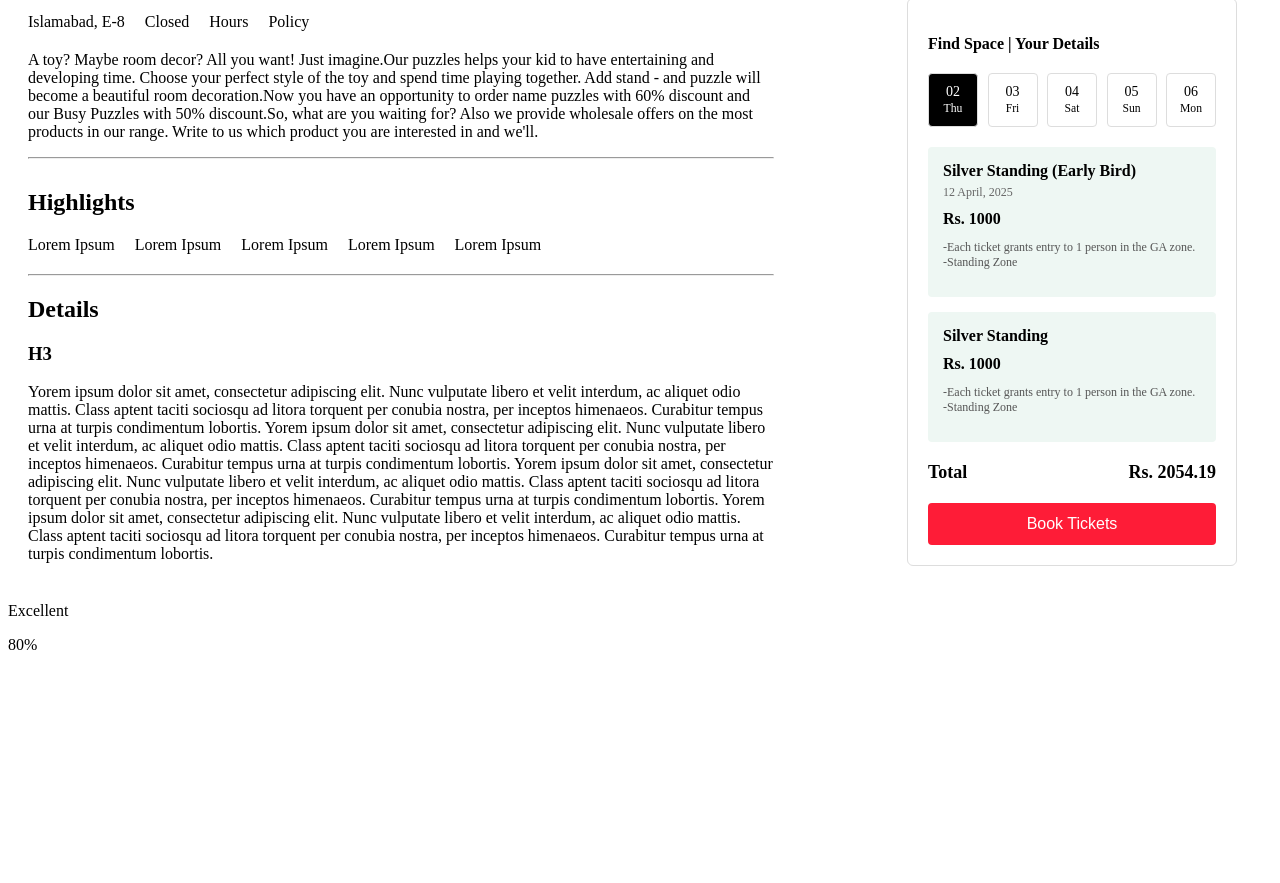
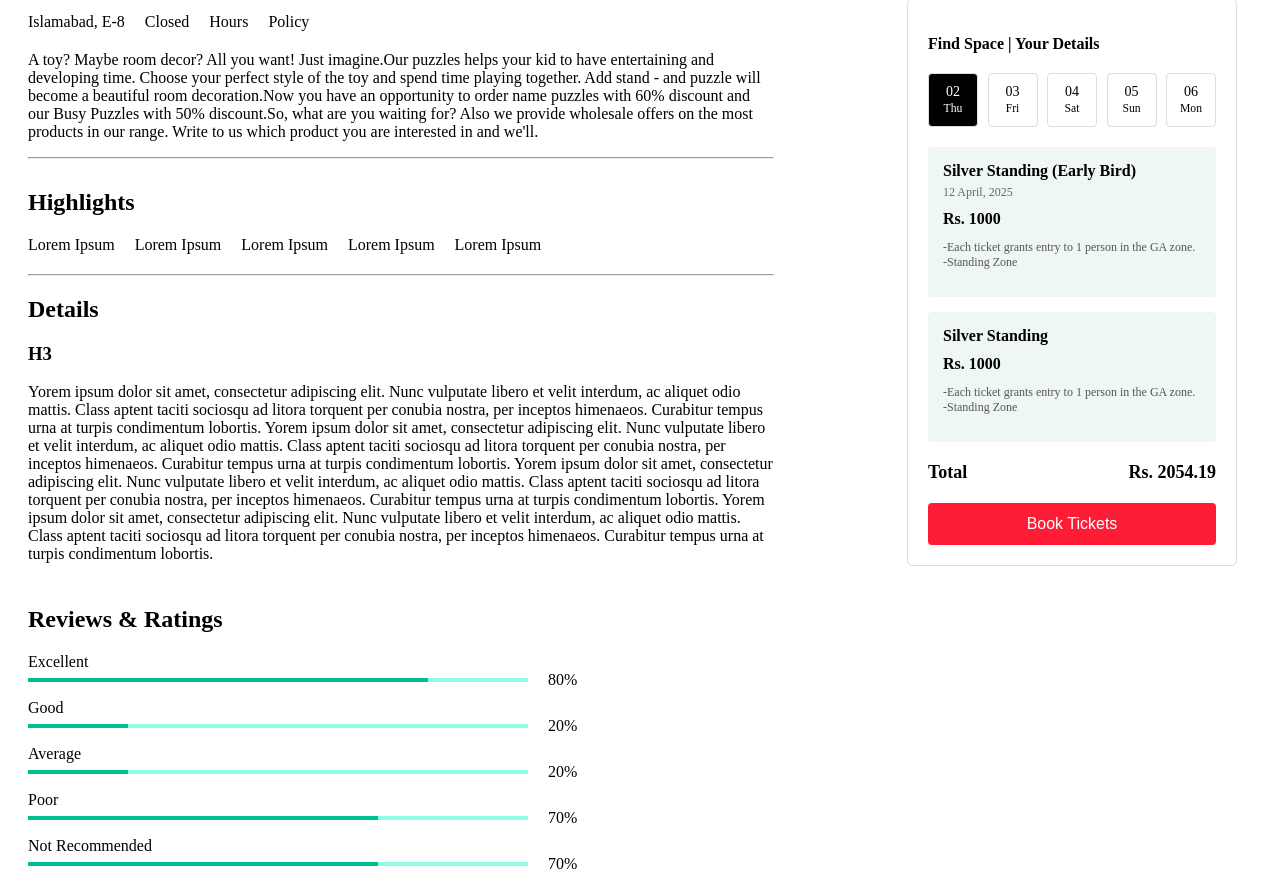
Before and after one commit to riyyan-optiverse/riyyan-webworks, a plain HTML site: page form/houseOfPakistan.html in a window 1280 px wide. Shown: the part 666-1549 px from the top of the page. Before the commit the page ends 1328 px from the top, so only its background shows below. Drawn offline with Linux system fonts and the light colour scheme.

Commit message:
updated the doc

```diff
--- a/form/houseOfPakistan.html
+++ b/form/houseOfPakistan.html
@@ -219,6 +219,34 @@
       .btn_card2:hover{
         background-color: #c20017;
       }
+      .color_card1{
+
+        width:500px;
+        height:4px;
+        background: linear-gradient(to right, rgb(0, 192, 147) 80%, rgb(142, 255, 230) 20%);
+      }
+      .color_card2{
+
+        width:500px;
+        height:4px;
+        background: linear-gradient(to right, rgb(0, 192, 147) 20%, rgb(142, 255, 230) 20%);
+      }
+       .color_card3{
+
+        width:500px;
+        height:4px;
+        background: linear-gradient(to right, rgb(0, 192, 147) 70%, rgb(142, 255, 230) 20%);
+      }
+      .section_card3{
+        margin-left: 20px;
+
+      }
+      .percentage_card{
+        display: flex;
+        flex-direction: row;
+        align-items: center;
+        gap:20px;
+      }
     </style>
   </head>
 
@@ -370,12 +398,43 @@
         </div>
       </div>
     </section>
-    <div>
-  <p>Excellent</p>
-  <div>
-    <div></div>
+    <section class="section_card3">
+    <h2>Reviews & Ratings</h2>
+    <div style="margin-bottom: 10px;">
+  <span>Excellent</span>
+  <div class="percentage_card">
+    <div class="color_card1"></div>
     <span>80%</span>
   </div>
+  </div>
+  <div style="margin-bottom: 10px;">
+  <span>Good</span>
+  <div class="percentage_card">
+    <div class="color_card2"></div>
+    <span>20%</span>
+  </div>
 </div>
+<div style="margin-bottom: 10px;">
+  <span>Average</span>
+  <div class="percentage_card">
+    <div class="color_card2"></div>
+    <span>20%</span>
+  </div>
+</div>
+<div style="margin-bottom: 10px;">
+  <span>Poor</span>
+  <div class="percentage_card">
+    <div class="color_card3"></div>
+    <span>70%</span>
+  </div>
+</div>
+<div style="margin-bottom: 10px;">
+  <span>Not Recommended</span>
+  <div class="percentage_card">
+    <div class="color_card3"></div>
+    <span>70%</span>
+  </div>
+</div>
+</section>
   </body>
 </html>
```
